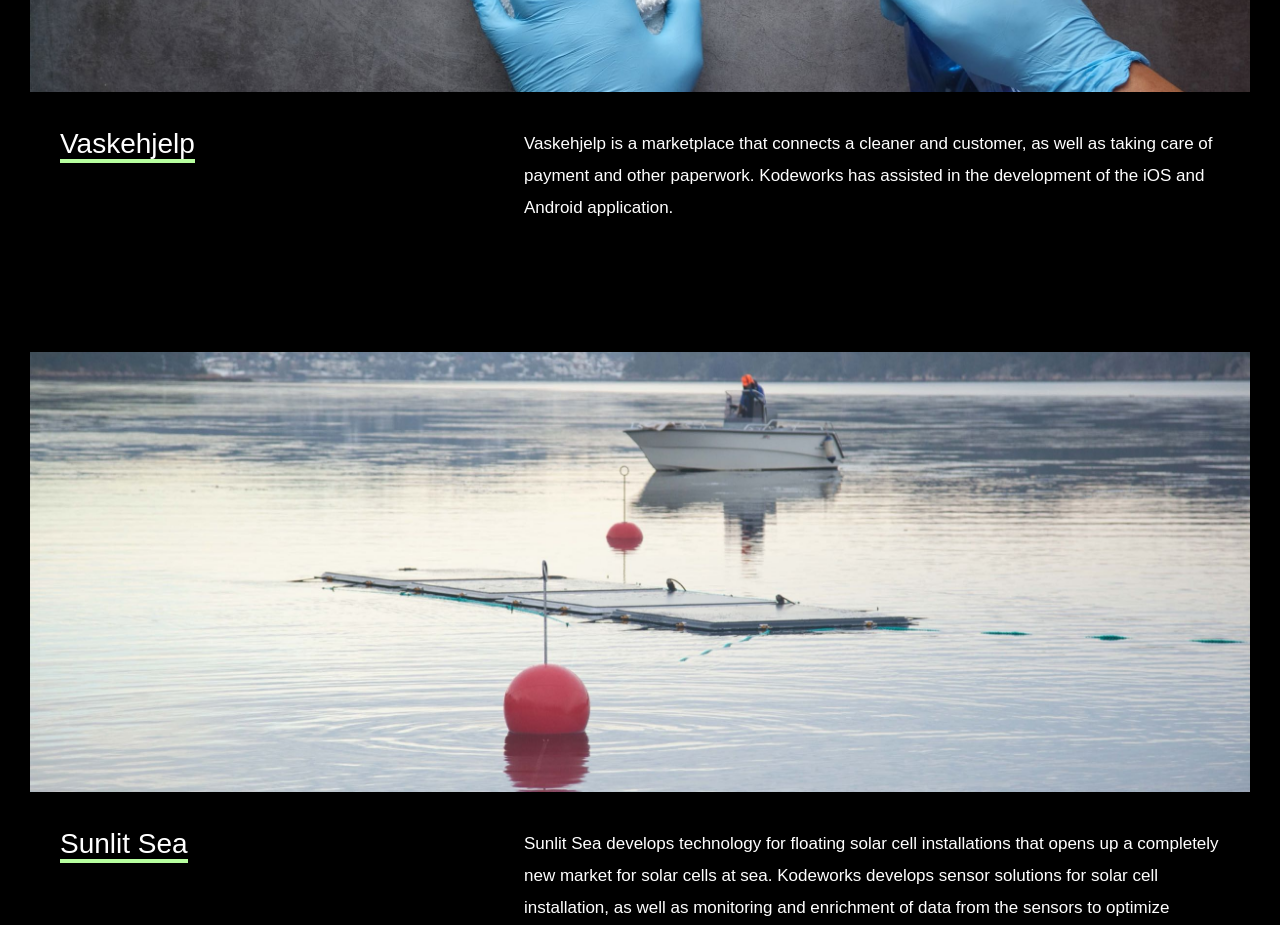
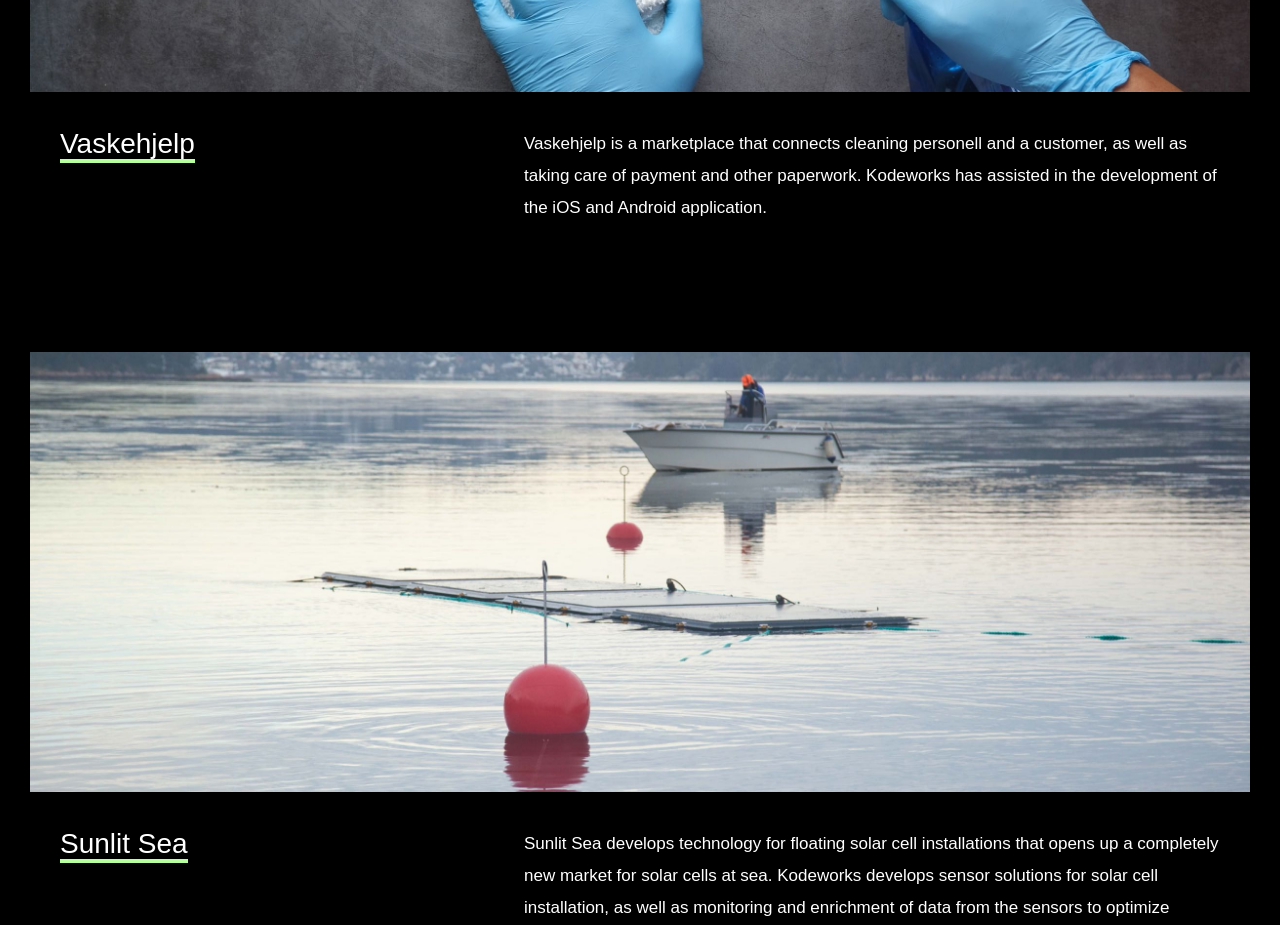
Before and after one commit to Kodeworks/kodeworks.no, a React (Create React App) app: page /projects in a window 1280 px wide. Shown: the part 780-1705 px from the top of the page. Built offline with nearby package versions, Linux system fonts and the light colour scheme.

Commit message:
vaskehjelp smallchange

```diff
--- a/src/data/projects.ts
+++ b/src/data/projects.ts
@@ -9,7 +9,7 @@ export const projects: ProjectObjectType = {
     name: 'Vaskehjelp',
     urlName: 'Vaskehjelp',
     image: '/assets/projects/vaskehjelp.jpg',
-    description: 'Vaskehjelp is a marketplace that connects a cleaner and customer, as well as taking care of payment and other paperwork. Kodeworks has assisted in the development of the iOS and Android application.',
+    description: 'Vaskehjelp is a marketplace that connects cleaning personell and a customer, as well as taking care of payment and other paperwork. Kodeworks has assisted in the development of the iOS and Android application.',
     enabled: true,
     highlighted: true,
   },
--- a/src/pages/input/Vaskehjelp.tsx
+++ b/src/pages/input/Vaskehjelp.tsx
@@ -18,7 +18,7 @@ function Equinor({ handleDarkMode }: Prop) {
         <ul>
       <li>iOS, Android, Swift, Kotlin, .NET</li>
       </ul>
-      <p>Vaskehjelp is a marketplace that connects a cleaner and customer, as well as taking care of payment and other paperwork. Kodeworks has assisted in the development of the iOS and Android application.</p>
+      <p>Vaskehjelp is a marketplace that connects cleaning personell and a customer, as well as taking care of payment and other paperwork. Kodeworks has assisted in the development of the iOS and Android application.</p>
       </header>
 
       <article>
```
